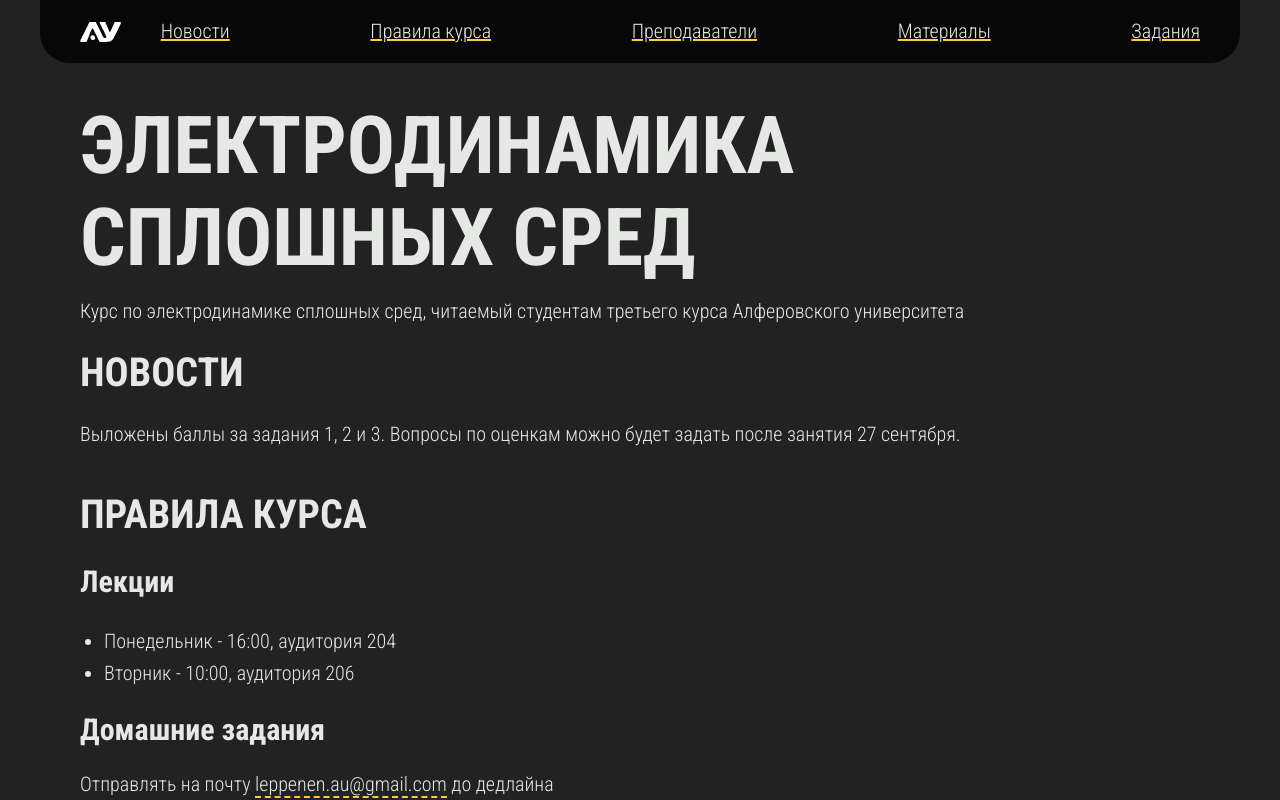
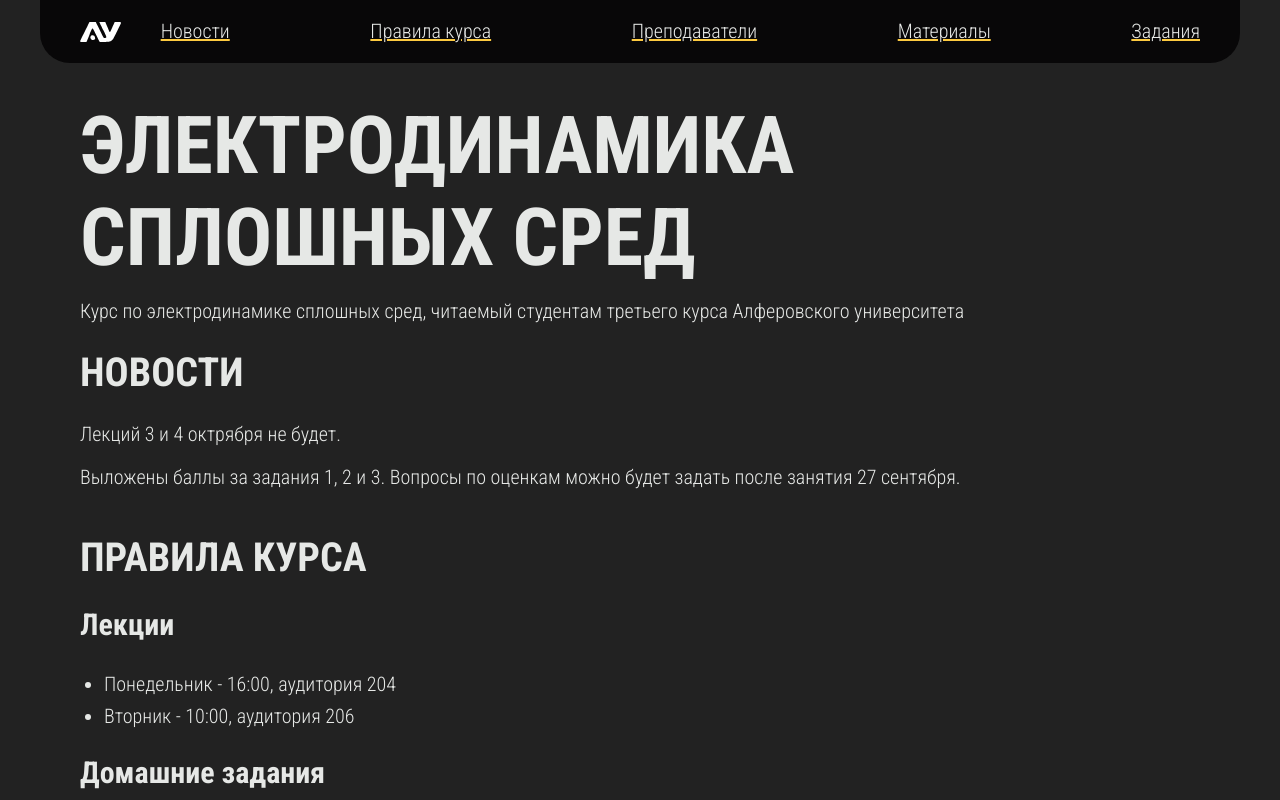
Before and after one commit to leppenen/ed_2022, a Vue app: page / in a window 1280 px wide. Shown: the top 800 px of the page. Built offline with nearby package versions, Linux system fonts and the light colour scheme.

Commit message:
add news

```diff
--- a/src/components/news-block.vue
+++ b/src/components/news-block.vue
@@ -7,6 +7,7 @@ import PageBlock from '@/components/ui/page-block.vue';
     <template v-slot:heading>
       Новости
     </template>
+    <p>Лекций 3 и 4 октрября не будет.</p>
     <p>Выложены баллы за задания 1, 2 и 3. Вопросы по оценкам можно будет задать после занятия 27 сентября.</p>
   </PageBlock>
 </template>
```
